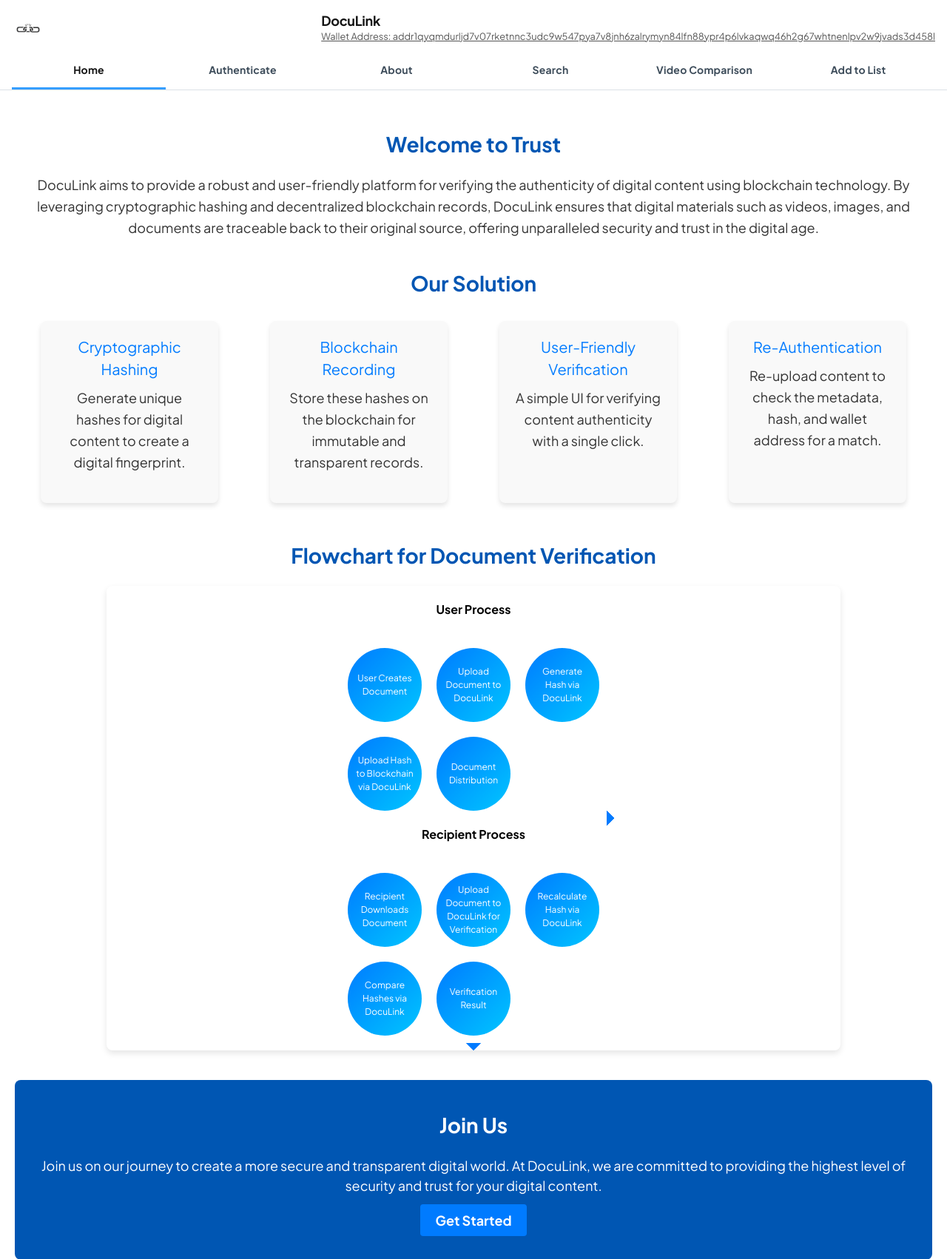
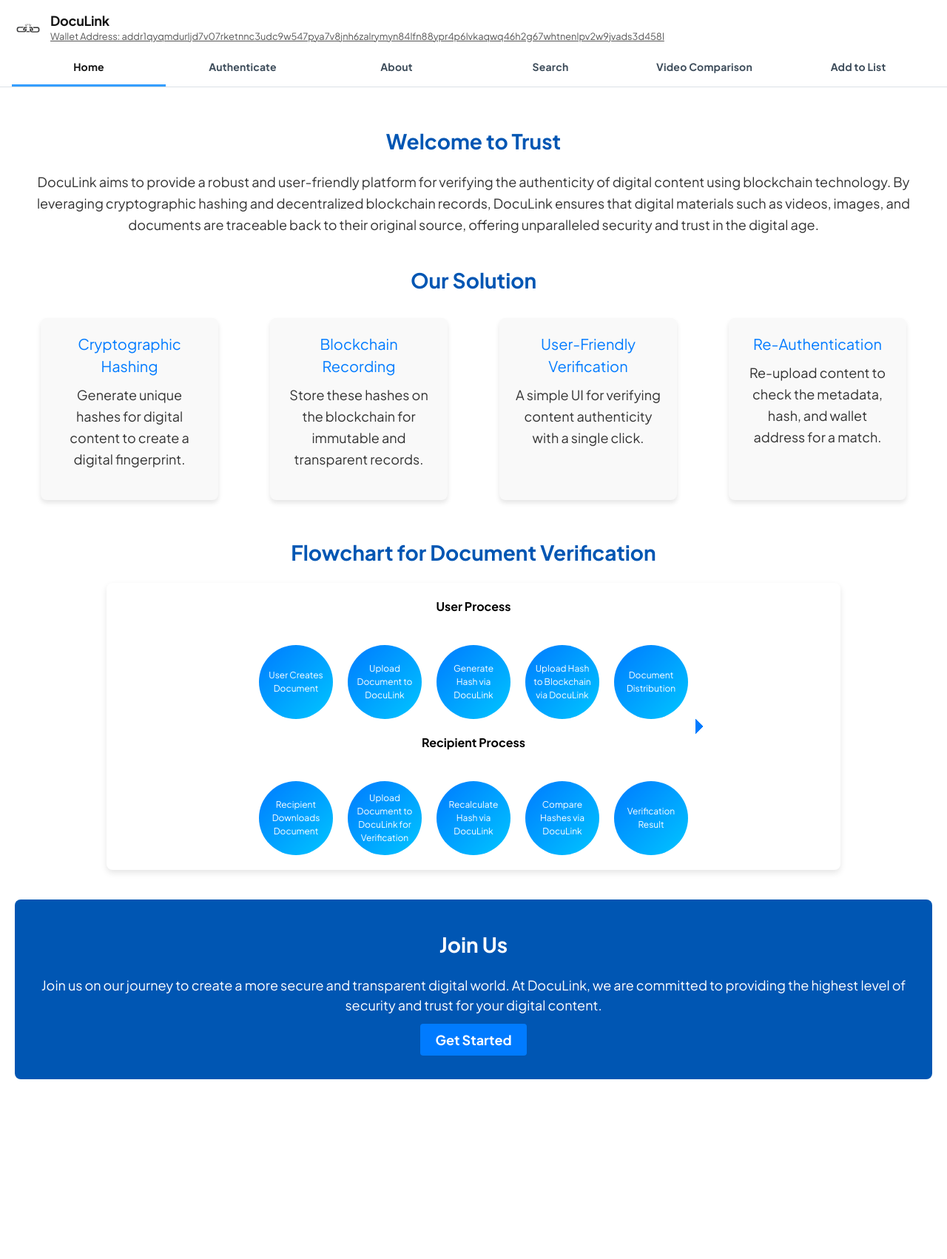
Before and after one commit to AviLPA/avilpa, a Flask app: page / in a window 1280 px wide. Shown: the top 1702 px of the page at 74% size. After the commit the page ends 1459 px from the top, so only its background shows below. Run offline with Flask 3, Linux system fonts and the light colour scheme; some libraries are stand-ins or nearby versions.

Commit message:
Update index.html

```diff
--- a/templates/index.html
+++ b/templates/index.html
@@ -134,7 +134,7 @@
         }
         .flowchart {
             display: grid;
-            grid-template-columns: repeat(3, 1fr);
+            grid-template-columns: repeat(5, 1fr);
             gap: 20px;
             align-items: center;
             position: relative;
@@ -166,29 +166,8 @@
             right: -20px;
             transform: translateY(-50%);
         }
-        .arrow.down {
-            border-width: 10px 10px 0 10px;
-            border-color: #007bff transparent transparent transparent;
-            bottom: -20px;
-            left: 50%;
-            transform: translateX(-50%);
-        }
-        .arrow.left {
-            border-width: 10px 10px 10px 0;
-            border-color: transparent #007bff transparent transparent;
-            top: 50%;
-            left: -20px;
-            transform: translateY(-50%);
-        }
-        .arrow.up {
-            border-width: 0 10px 10px 10px;
-            border-color: transparent transparent #007bff transparent;
-            top: -20px;
-            left: 50%;
-            transform: translateX(-50%);
-        }
         .section-title {
-            grid-column: span 3;
+            grid-column: span 5;
             font-size: 16px;
             font-weight: bold;
             text-align: center;
@@ -199,14 +178,16 @@
 <body>
     <div class="relative flex size-full min-h-screen flex-col bg-[#FFFFFF] justify-between group/design-root overflow-x-hidden">
         <div>
-            <div class="flex items-center bg-[#FFFFFF] p-4 pb-2 justify-between">
-                <img src="{{url_for('static', filename='chainicon.png')}}" alt="DocuLink Logo" class="w-11 h-auto mr-2" />
-                <div>
-                    <h2 class="text-[#141414] text-lg font-bold leading-tight tracking-[-0.015em] flex-1">DocuLink</h2>
-                    <p class="subtitle" onclick="copyToClipboard('addr1qyqmdurljd7v07rketnnc3udc9w547pya7v8jnh6zalrymyn84lfn88ypr4p6lvkaqwq46h2g67whtnenlpv2w9jvads3d458l')">Wallet Address: addr1qyqmdurljd7v07rketnnc3udc9w547pya7v8jnh6zalrymyn84lfn88ypr4p6lvkaqwq46h2g67whtnenlpv2w9jvads3d458l</p>
+            <div class="flex items-center bg-[#FFFFFF] p-4 pb-2 justify-between fixed top-0 left-0 w-full z-10">
+                <div class="flex items-center">
+                    <img src="{{url_for('static', filename='chainicon.png')}}" alt="DocuLink Logo" class="w-11 h-auto mr-2" />
+                    <div>
+                        <h2 class="text-[#141414] text-lg font-bold leading-tight tracking-[-0.015em] flex-1">DocuLink</h2>
+                        <p class="subtitle" onclick="copyToClipboard('addr1qyqmdurljd7v07rketnnc3udc9w547pya7v8jnh6zalrymyn84lfn88ypr4p6lvkaqwq46h2g67whtnenlpv2w9jvads3d458l')">Wallet Address: addr1qyqmdurljd7v07rketnnc3udc9w547pya7v8jnh6zalrymyn84lfn88ypr4p6lvkaqwq46h2g67whtnenlpv2w9jvads3d458l</p>
+                    </div>
                 </div>
             </div>
-            <div class="pb-3">
+            <div class="pt-16 pb-3">
                 <div class="flex border-b border-[#DBE1E6] px-4 justify-between">
                     <a id="homeLink" class="inactive-link flex flex-col items-center justify-center pb-[13px] pt-4 flex-1 cursor-pointer" onclick="showSection('home')">
                         <p class="text-sm font-bold leading-normal tracking-[0.015em]">Home</p>
@@ -268,7 +249,7 @@
                                 <div class="flowchart-step">Upload Document to DocuLink</div>
                                 <div class="arrow right"></div>
                                 <div class="flowchart-step">Generate Hash via DocuLink</div>
-                                <div class="arrow down"></div>
+                                <div class="arrow right"></div>
                                 <div class="flowchart-step">Upload Hash to Blockchain via DocuLink</div>
                                 <div class="arrow right"></div>
                                 <div class="flowchart-step">Document Distribution</div>
@@ -279,7 +260,7 @@
                                 <div class="flowchart-step">Upload Document to DocuLink for Verification</div>
                                 <div class="arrow right"></div>
                                 <div class="flowchart-step">Recalculate Hash via DocuLink</div>
-                                <div class="arrow down"></div>
+                                <div class="arrow right"></div>
                                 <div class="flowchart-step">Compare Hashes via DocuLink</div>
                                 <div class="arrow right"></div>
                                 <div class="flowchart-step">Verification Result</div>
@@ -308,6 +289,13 @@
                             <label for="fileInput" class="flex cursor-pointer items-center justify-center overflow-hidden rounded-full h-12 px-5 bg-[#F0F2F5] text-[#141414] text-base font-bold leading-normal tracking-[0.015em] w-full text-center">
                                 <span class="truncate">Choose File</span>
                             </label>
+                            <div class="w-full mt-4">
+                                <label for="walletInput" class="block text-sm font-bold mb-2">Wallet Address:</label>
+                                <input type="text" id="walletInput" name="wallet" placeholder="Enter wallet address" class="w-full p-2 border border-gray-200 rounded">
+                            </div>
+                            <div id="currentWallet" class="w-full mt-4">
+                                <p class="font-bold">Current Wallet: <span id="currentWalletAddress"></span></p>
+                            </div>
                             <button type="button" onclick="uploadFile()" class="mt-4 flex cursor-pointer items-center justify-center overflow-hidden rounded-full h-12 px-5 flex-1 bg-[#359EFF] text-[#FFFFFF] text-base font-bold leading-normal tracking-[0.015em] w-full text-center">
                                 <span class="truncate">Upload</span>
                             </button>
@@ -605,6 +593,10 @@
                 const endMessage = document.getElementById('endMessage');
                 const newWalletSection = document.getElementById('newWalletSection');
 
+                const walletInput = document.getElementById('walletInput');
+                const currentWalletAddress = document.getElementById('currentWalletAddress');
+                currentWalletAddress.textContent = walletInput.value || 'Not provided';
+
                 progressBar.classList.remove('hidden');
                 progress.style.width = '0';
                 infoBox.classList.add('hidden');
```
